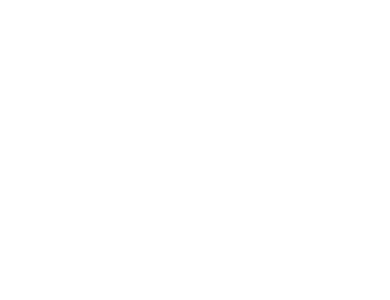
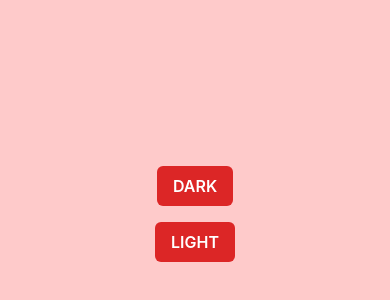
Before and after one commit to hubertwojcik/git-repo-explorer, a React Native app: screen / in a window 390 px wide. Shown: the part 208-508 px from the top of the page. Built offline with nearby package versions, Linux system fonts and the light colour scheme.

Commit message:
feat: init theme

```diff
--- a/App.tsx
+++ b/App.tsx
@@ -1,4 +1,5 @@
 import { App } from "./src";
+import "./global.css";
 
 export default function GitRepositoriesExplorer() {
   return <App />;
--- /dev/null
+++ b/src/core/hooks/index.ts
@@ -0,0 +1 @@
+export * from './use-selected-theme';
--- /dev/null
+++ b/src/core/hooks/use-selected-theme.ts
@@ -0,0 +1,43 @@
+import { colorScheme } from 'nativewind';
+import React from 'react';
+import { getItem, setItem } from '../storage';
+
+const SELECTED_THEME = 'SELECTED_THEME';
+export type ColorSchemeType = 'light' | 'dark' | 'system';
+
+export const useSelectedTheme = () => {
+	const [theme, setTheme] = React.useState<ColorSchemeType>('system');
+
+	React.useEffect(() => {
+		const loadTheme = async () => {
+			const storedTheme = await getItem<ColorSchemeType>(SELECTED_THEME);
+
+			if (storedTheme) {
+				setTheme(storedTheme);
+				colorScheme.set(storedTheme);
+			}
+		};
+		loadTheme();
+	}, []);
+
+	const setSelectedTheme = React.useCallback(async (t: ColorSchemeType) => {
+		try {
+			colorScheme.set(t);
+
+			setTheme(t);
+			await setItem(SELECTED_THEME, t);
+		} catch (error) {
+			console.log('🚀 ~ error:', error);
+		}
+	}, []);
+
+	return { selectedTheme: theme, setSelectedTheme } as const;
+};
+
+export const loadSelectedTheme = async () => {
+	const theme = await getItem<ColorSchemeType>(SELECTED_THEME);
+
+	if (theme) {
+		colorScheme.set(theme);
+	}
+};
--- /dev/null
+++ b/src/core/index.ts
@@ -0,0 +1,2 @@
+export * from './hooks';
+export * from './storage';
--- /dev/null
+++ b/src/core/storage.ts
@@ -0,0 +1,20 @@
+import AsyncStorage from '@react-native-async-storage/async-storage';
+
+export const setItem = async <T>(key: string, value: T): Promise<void> => {
+	try {
+		const jsonValue = JSON.stringify(value);
+		await AsyncStorage.setItem(key, jsonValue);
+	} catch (error) {
+		console.error('Error setting item:', error);
+	}
+};
+
+export const getItem = async <T>(key: string): Promise<T | null> => {
+	try {
+		const value = await AsyncStorage.getItem(key);
+		return value != null ? (JSON.parse(value) as T) : null;
+	} catch (error) {
+		console.error('Error getting item:', error);
+		return null;
+	}
+};
--- a/src/index.tsx
+++ b/src/index.tsx
@@ -1,10 +1,35 @@
+import { loadSelectedTheme, useSelectedTheme } from '@/core';
+import { Button } from '@/ui/core';
+import { useEffect } from 'react';
 import { View } from 'react-native';
 import { GestureHandlerRootView } from 'react-native-gesture-handler';
 
+loadSelectedTheme();
+
 export function App() {
+	useEffect(() => {
+		loadSelectedTheme();
+	}, []);
+
+	const { setSelectedTheme } = useSelectedTheme();
 	return (
 		<GestureHandlerRootView style={{ flex: 1 }}>
-			<View />
+			<View className="bg-red-200 dark:bg-red-800 flex-1 items-center justify-center">
+				<Button
+					label="DARK"
+					variant="destructive"
+					onPress={() => {
+						setSelectedTheme('dark');
+					}}
+				/>
+				<Button
+					label="LIGHT"
+					variant="destructive"
+					onPress={() => {
+						setSelectedTheme('light');
+					}}
+				/>
+			</View>
 		</GestureHandlerRootView>
 	);
 }
--- /dev/null
+++ b/src/ui/colors.js
@@ -0,0 +1,78 @@
+module.exports = {
+	white: '#ffffff',
+	black: '#000000',
+	charcoal: {
+		50: '#F2F2F2',
+		100: '#E5E5E5',
+		200: '#C9C9C9',
+		300: '#B0B0B0',
+		400: '#969696',
+		500: '#7D7D7D',
+		600: '#616161',
+		700: '#474747',
+		800: '#383838',
+		850: '#2E2E2E',
+		900: '#1E1E1E',
+		950: '#121212',
+	},
+	neutral: {
+		50: '#FAFAFA',
+		100: '#F5F5F5',
+		200: '#F0EFEE',
+		300: '#D4D4D4',
+		400: '#A3A3A3',
+		500: '#737373',
+		600: '#525252',
+		700: '#404040',
+		800: '#262626',
+		900: '#171717',
+	},
+	primary: {
+		50: '#FFE2CC',
+		100: '#FFC499',
+		200: '#FFA766',
+		300: '#FF984C',
+		400: '#FF8933',
+		500: '#FF7B1A',
+		600: '#FF6C00',
+		700: '#E56100',
+		800: '#CC5600',
+		900: '#B24C00',
+	},
+	success: {
+		50: '#F0FDF4',
+		100: '#DCFCE7',
+		200: '#BBF7D0',
+		300: '#86EFAC',
+		400: '#4ADE80',
+		500: '#22C55E',
+		600: '#16A34A',
+		700: '#15803D',
+		800: '#166534',
+		900: '#14532D',
+	},
+	warning: {
+		50: '#FFFBEB',
+		100: '#FEF3C7',
+		200: '#FDE68A',
+		300: '#FCD34D',
+		400: '#FBBF24',
+		500: '#F59E0B',
+		600: '#D97706',
+		700: '#B45309',
+		800: '#92400E',
+		900: '#78350F',
+	},
+	danger: {
+		50: '#FEF2F2',
+		100: '#FEE2E2',
+		200: '#FECACA',
+		300: '#FCA5A5',
+		400: '#F87171',
+		500: '#EF4444',
+		600: '#DC2626',
+		700: '#B91C1C',
+		800: '#991B1B',
+		900: '#7F1D1D',
+	},
+};
--- /dev/null
+++ b/src/ui/core/button.tsx
@@ -0,0 +1,145 @@
+import React from 'react';
+import type { PressableProps, View } from 'react-native';
+import { ActivityIndicator, Pressable, Text } from 'react-native';
+import type { VariantProps } from 'tailwind-variants';
+import { tv } from 'tailwind-variants';
+
+const button = tv({
+	slots: {
+		container: 'my-2 flex flex-row items-center justify-center rounded-md px-4',
+		label: 'font-inter text-base font-semibold',
+		indicator: 'h-6 text-white',
+	},
+	variants: {
+		variant: {
+			default: {
+				container: 'bg-black dark:bg-white',
+				label: 'text-white dark:text-black',
+				indicator: 'text-white dark:text-black',
+			},
+			secondary: {
+				container: 'bg-primary-600',
+				label: 'text-secondary-600',
+				indicator: 'text-white',
+			},
+			outline: {
+				container: 'border border-neutral-400',
+				label: 'text-black dark:text-neutral-100',
+				indicator: 'text-black dark:text-neutral-100',
+			},
+			destructive: {
+				container: 'bg-red-600',
+				label: 'text-white',
+				indicator: 'text-white',
+			},
+			ghost: {
+				container: 'bg-transparent',
+				label: 'text-black underline dark:text-white',
+				indicator: 'text-black dark:text-white',
+			},
+			link: {
+				container: 'bg-transparent',
+				label: 'text-black',
+				indicator: 'text-black',
+			},
+		},
+		size: {
+			default: {
+				container: 'h-10 px-4',
+				label: 'text-base',
+			},
+			lg: {
+				container: 'h-12 px-8',
+				label: 'text-xl',
+			},
+			sm: {
+				container: 'h-8 px-3',
+				label: 'text-sm',
+				indicator: 'h-2',
+			},
+			icon: { container: 'h-9 w-9' },
+		},
+		disabled: {
+			true: {
+				container: 'bg-neutral-300 dark:bg-neutral-300',
+				label: 'text-neutral-600 dark:text-neutral-600',
+				indicator: 'text-neutral-400 dark:text-neutral-400',
+			},
+		},
+		fullWidth: {
+			true: {
+				container: '',
+			},
+			false: {
+				container: 'self-center',
+			},
+		},
+	},
+	defaultVariants: {
+		variant: 'default',
+		disabled: false,
+		fullWidth: true,
+		size: 'default',
+	},
+});
+
+type ButtonVariants = VariantProps<typeof button>;
+interface Props extends ButtonVariants, Omit<PressableProps, 'disabled'> {
+	label?: string;
+	loading?: boolean;
+	className?: string;
+	textClassName?: string;
+}
+
+export const Button = React.forwardRef<View, Props>(
+	(
+		{
+			label: text,
+			loading = false,
+			variant = 'default',
+			disabled = false,
+			size = 'default',
+			className = '',
+			testID,
+			textClassName = '',
+			...props
+		},
+		ref,
+	) => {
+		const styles = React.useMemo(
+			() => button({ variant, disabled, size }),
+			[variant, disabled, size],
+		);
+
+		return (
+			<Pressable
+				disabled={disabled || loading}
+				className={styles.container({ className })}
+				{...props}
+				ref={ref}
+				testID={testID}
+			>
+				{props.children ? (
+					props.children
+				) : (
+					<>
+						{loading ? (
+							<ActivityIndicator
+								size="small"
+								className={styles.indicator()}
+								testID={testID ? `${testID}-activity-indicator` : undefined}
+							/>
+						) : (
+							<Text
+								testID={testID ? `${testID}-label` : undefined}
+								className={styles.label({ className: textClassName })}
+							>
+								{text}
+							</Text>
+						)}
+					</>
+				)}
+			</Pressable>
+		);
+	},
+);
--- /dev/null
+++ b/src/ui/core/index.ts
@@ -0,0 +1 @@
+export * from './button';
```
